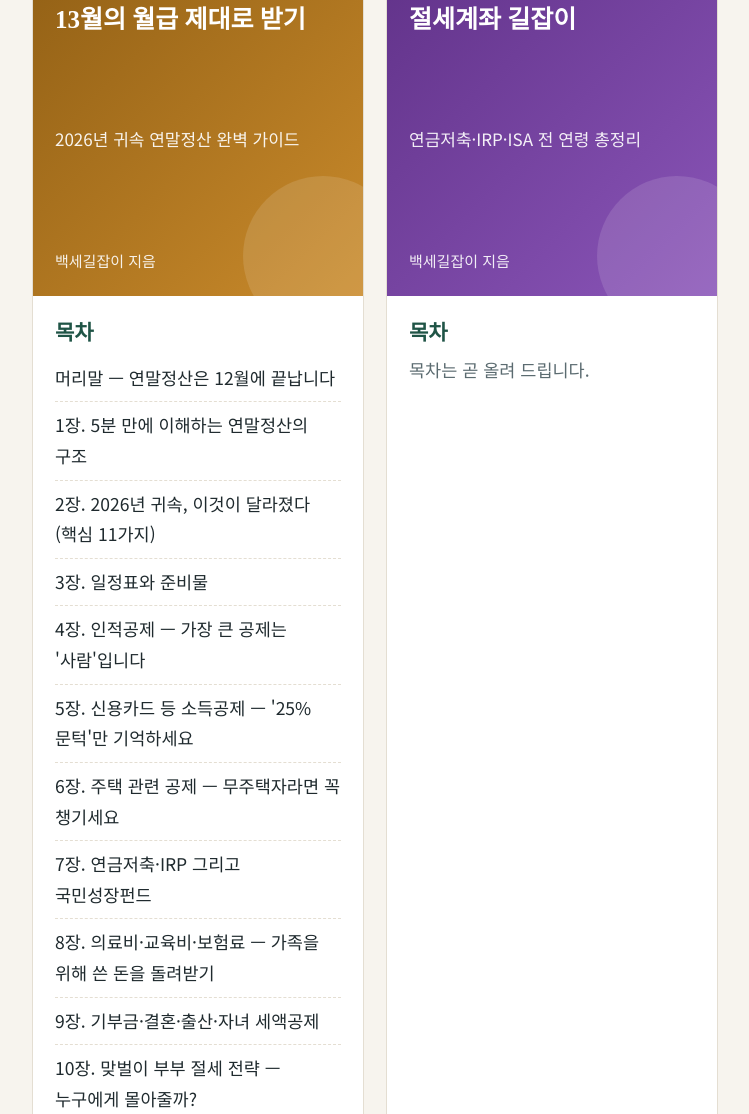
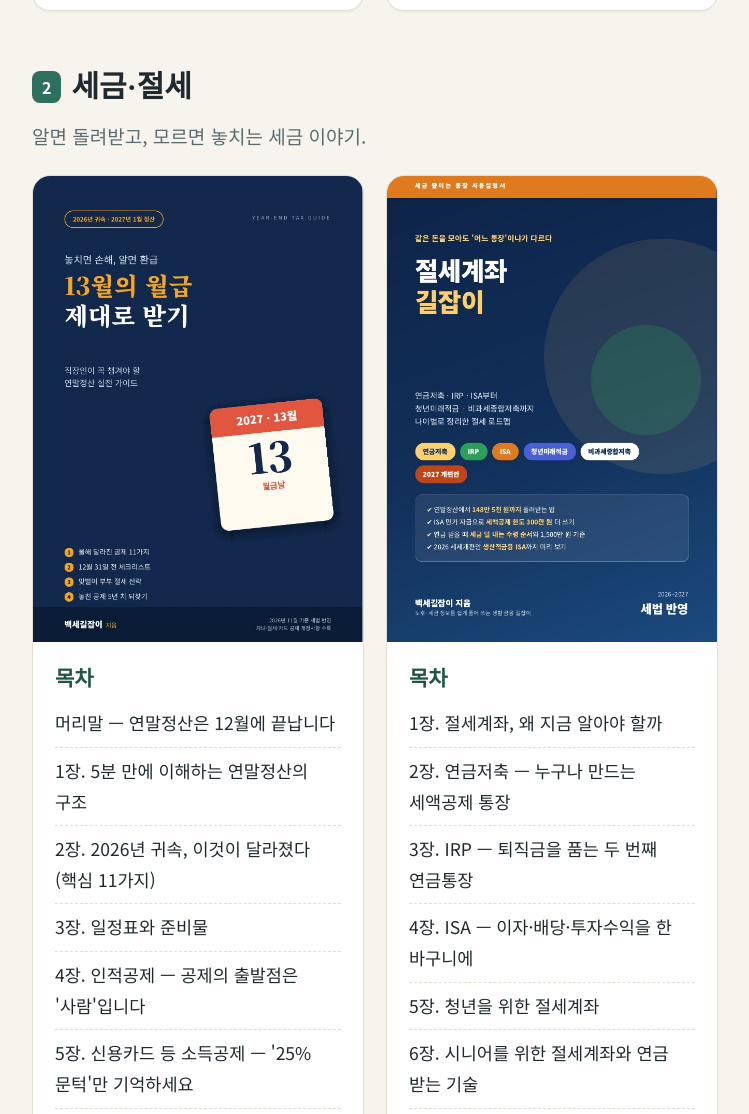
Before and after one commit to limjongtaek19-collab/limjongtaek19-collab.github.io, a plain HTML site: page ebooks/index.html in a window 1280 px wide. Shown: the part 1686-2800 px from the top of the page, without its empty margins (88-837 px from the left). Drawn offline with Linux system fonts and the light colour scheme.

Commit message:
전자책 9권 실제 표지·목차 반영
Co-Authored-By: Claude Opus 5.5 <noreply@anthropic.com>
Claude-Session: https://claude.ai/code/session_014ib7JZyiQmfar1AMVHQavf

```diff
--- a/ebooks/index.html
+++ b/ebooks/index.html
@@ -170,42 +170,228 @@ const CATEGORIES = [
 ];
 
 const BOOKS = [
-  { cat:"pension", color:"c1", tag:"주택연금",
-    title:"집 한 채로 평생 월급 받기", subtitle:"2026 개정 주택연금 총정리 가이드", author:"백세길잡이", img:"../images/ebook-cover.jpg",
-    desc:"내 집에 살면서 매달 연금을 받는 주택연금, 가입부터 수령까지 한 권에 담았습니다.",
-    points:["가입 조건과 예상 월 수령액","2026년 달라진 제도","가입 전 꼭 따져볼 점"], kmong:"" },
-  { cat:"pension", color:"c2", tag:"연금 설계",
-    title:"연금 4층 집짓기", subtitle:"국민·퇴직·개인·주택연금으로 평생 월급 만들기", author:"백세길잡이",
-    desc:"네 가지 연금을 층층이 쌓아 노후 생활비를 만드는 방법을 알려 드립니다.",
-    points:["연금별 역할과 수령 전략","받는 시기와 세금 정리","나에게 맞는 조합 찾기"], kmong:"" },
-  { cat:"tax", color:"c3", tag:"연말정산",
-    title:"13월의 월급 제대로 받기", subtitle:"2026년 귀속 연말정산 완벽 가이드", toc:["머리말 — 연말정산은 12월에 끝납니다","1장. 5분 만에 이해하는 연말정산의 구조","2장. 2026년 귀속, 이것이 달라졌다 (핵심 11가지)","3장. 일정표와 준비물","4장. 인적공제 — 가장 큰 공제는 '사람'입니다","5장. 신용카드 등 소득공제 — '25% 문턱'만 기억하세요","6장. 주택 관련 공제 — 무주택자라면 꼭 챙기세요","7장. 연금저축·IRP 그리고 국민성장펀드","8장. 의료비·교육비·보험료 — 가족을 위해 쓴 돈을 돌려받기","9장. 기부금·결혼·출산·자녀 세액공제","10장. 맞벌이 부부 절세 전략 — 누구에게 몰아줄까?","11장. 12월 31일 전에 끝내야 할 체크리스트","12장. 자주 하는 실수 7가지와 놓친 공제 되찾기","부록. 한눈에 보는 2026년 귀속 공제 요약표","맺음말"], author:"백세길잡이",
-    desc:"놓치기 쉬운 공제 항목과 환급을 늘리는 요령을 차근차근 정리했습니다.",
-    points:["올해 바뀐 공제 항목","항목별 공제 체크리스트","자주 하는 실수 바로잡기"], kmong:"" },
-  { cat:"tax", color:"c4", tag:"절세계좌",
-    title:"절세계좌 길잡이", subtitle:"연금저축·IRP·ISA 전 연령 총정리", author:"백세길잡이",
-    desc:"사회초년생부터 은퇴자까지, 나이에 맞게 절세계좌를 고르고 굴리는 법.",
-    points:["계좌별 세제 혜택 비교","연령대별 활용 전략","중도 인출·해지 주의사항"], kmong:"" },
-  { cat:"invest", color:"c5", tag:"배당ETF",
-    title:"은퇴대비 배당ETF 투자", subtitle:"커버드콜 4총사와 7:3 인출 설계", author:"바람이 전하는 말",
-    desc:"매달 배당이 들어오는 ETF로 은퇴 후 현금흐름을 만드는 실전 설계서입니다.",
-    points:["커버드콜 ETF 4종 비교","7:3 인출 설계 방법","투자 위험과 대비책"], kmong:"" },
-  { cat:"health", color:"c6", tag:"건강검진",
-    title:"건강검진 해독가이드", subtitle:"검진표 숫자가 말해 주는 내 몸", author:"백세길잡이",
-    desc:"받아 놓고 그냥 넘기던 건강검진 결과표, 항목별로 쉽게 읽는 법을 알려 드립니다.",
-    points:["주요 수치의 정상 범위","주의·재검 판정의 의미","결과에 따라 챙길 생활습관"], kmong:"" },
-  { cat:"health", color:"c7", tag:"보험",
-    title:"보험가입 체크포인트", subtitle:"가입 전 사전점검부터 보험금 청구까지", author:"백세길잡이",
-    desc:"지인 권유로 잘 모르고 가입한 보험, 이제 꼼꼼히 점검하고 제대로 청구하세요.",
-    points:["꼭 필요한 보험 사전점검","가입 시 확인할 약관 항목","보험금 청구 요령과 실제 경험담"], kmong:"" },
-  { cat:"culture", color:"c8", tag:"중국차",
-    title:"중국차 입문", subtitle:"인사동에서 시작하는 차 한 잔", author:"백세길잡이",
-    desc:"녹차부터 보이차까지, 처음 차를 즐기는 분을 위한 친절한 안내서입니다.",
-    points:["6대 차 종류와 맛의 차이","도구와 우리는 법","인사동 차 전문점 이야기"], kmong:"" },
-  { cat:"culture", color:"c9", tag:"서울 산책",
-    title:"인사동·익선동 산책", subtitle:"갤러리·카페·궁궐·명륜당", author:"백세길잡이",
-    desc:"오래 드나든 사람이 알려 주는 인사동과 익선동, 그리고 주변 궁궐 산책길.",
-    points:["갤러리와 전시 공간","익선동 한옥 카페","궁궐·유적과 성균관 명륜당"], kmong:"" }
+ {
+  "cat": "pension",
+  "color": "c1",
+  "tag": "",
+  "title": "집 한 채로 평생 월급 받기",
+  "subtitle": "2026 개정 주택연금 총정리 가이드",
+  "author": "백세길잡이",
+  "img": "../images/ebook-cover.jpg",
+  "toc": null,
+  "kmong": ""
+ },
+ {
+  "cat": "pension",
+  "color": "c1",
+  "tag": "",
+  "title": "연금 4층 집짓기",
+  "subtitle": "국민·퇴직·개인·주택연금 한 층씩 깊이 파헤치기",
+  "author": "백세길잡이",
+  "img": "../images/ebooks/pension4.jpg",
+  "toc": [
+   "이 책을 읽기 전에",
+   "1층 국민연금 — 평생 나오는 기초 공사",
+   "2층 퇴직연금 — 퇴직금을 연금으로 바꾸기",
+   "3층 개인연금 — 세금 돌려받으며 쌓는 층",
+   "4층 주택연금 — 집이 주는 월급",
+   "맺음말 · 확인처 · 참고 자료"
+  ],
+  "kmong": ""
+ },
+ {
+  "cat": "tax",
+  "color": "c1",
+  "tag": "",
+  "title": "13월의 월급 제대로 받기",
+  "subtitle": "2026년 귀속 연말정산 실전 가이드",
+  "author": "백세길잡이",
+  "img": "../images/ebooks/yearend.jpg",
+  "toc": [
+   "머리말 — 연말정산은 12월에 끝납니다",
+   "1장. 5분 만에 이해하는 연말정산의 구조",
+   "2장. 2026년 귀속, 이것이 달라졌다 (핵심 11가지)",
+   "3장. 일정표와 준비물",
+   "4장. 인적공제 — 공제의 출발점은 '사람'입니다",
+   "5장. 신용카드 등 소득공제 — '25% 문턱'만 기억하세요",
+   "6장. 주택 관련 공제 — 무주택자라면 꼭 챙기세요",
+   "7장. 연금저축·IRP와 국민성장펀드 — 12월에 환급액을 키우는 방법",
+   "8장. 의료비·교육비·보험료 — 가족을 위해 쓴 돈 돌려받기",
+   "9장. 기부금·결혼·출산·자녀 세액공제",
+   "10장. 맞벌이 부부 절세 전략 — 누구에게 몰아줄까?",
+   "11장. 12월 31일 전에 끝내야 할 체크리스트",
+   "12장. 자주 하는 실수 7가지와 놓친 공제 되찾기",
+   "13장. 사례로 보는 연말정산 — 세 가구 시뮬레이션",
+   "14장. 자주 묻는 질문 12가지",
+   "부록 1. 한눈에 보는 2026년 귀속 공제 요약표",
+   "부록 2. 우리 집 연말정산 점검표"
+  ],
+  "kmong": ""
+ },
+ {
+  "cat": "tax",
+  "color": "c1",
+  "tag": "",
+  "title": "절세계좌 길잡이",
+  "subtitle": "연금저축·IRP·ISA부터 청년미래적금·비과세종합저축까지",
+  "author": "백세길잡이",
+  "img": "../images/ebooks/taxaccount.jpg",
+  "toc": [
+   "1장. 절세계좌, 왜 지금 알아야 할까",
+   "2장. 연금저축 — 누구나 만드는 세액공제 통장",
+   "3장. IRP — 퇴직금을 품는 두 번째 연금통장",
+   "4장. ISA — 이자·배당·투자수익을 한 바구니에",
+   "5장. 청년을 위한 절세계좌",
+   "6장. 시니어를 위한 절세계좌와 연금 받는 기술",
+   "7장. 나이·상황별 절세계좌 로드맵",
+   "8장. 실전 시뮬레이션 — 네 가족의 절세계좌 설계",
+   "9장. 자주 묻는 질문과 흔한 실수 10가지",
+   "부록. 숫자 요약 · 용어 풀이 · 개편안 추적표 · 공식 창구 · ETF",
+   "부록 D. 2026 세제개편안 항목별 정리"
+  ],
+  "kmong": ""
+ },
+ {
+  "cat": "invest",
+  "color": "c1",
+  "tag": "",
+  "title": "은퇴대비 배당ETF 투자",
+  "subtitle": "100% 재투자에서 7:3 인출까지",
+  "author": "바람이 전하는 말",
+  "img": "../images/ebooks/dividend.jpg",
+  "toc": [
+   "프롤로그 · \"얼마나 벌까\"에서 \"얼마나 오래 살아갈까\"로",
+   "먼저 결론부터 · 한 장 요약",
+   "제1부 원리 — 1장 지금은 100% 재투자, 은퇴 후에는 7:3 · 2장 분배율과 총수익률은 서로 다른 숫자 · 3장 커버드콜, 상승 여력을 현금으로 바꾸는 선택",
+   "제2부 선택 — 4장 나의 커버드콜 4총사와 기대 분배율 · 5장 일반 ETF와 정직하게 비교하기",
+   "제3부 근거 — 6장 출범부터 보는 지수 기록 · 7장 최근 5년과 시장에 머무는 힘",
+   "제4부 실행 — 8장 은퇴 전, 100% 재투자 · 9장 은퇴 후, 7:3 인출 · 10장 10억원·5억원 30년 시뮬레이션 · 11장 시장이 계획과 다를 때 · 12장 절세계좌와 세후 인출 · 13장 생활에 맞춘 실행과 점검 · 14장 자주 묻는 질문 8가지",
+   "에필로그 · 시간과 원칙이 삶의 편이 되도록",
+   "부록 1 · 저자의 운용 기록 요약",
+   "부록 2 · 노후자금 설계 시뮬레이션 요약"
+  ],
+  "kmong": ""
+ },
+ {
+  "cat": "health",
+  "color": "c1",
+  "tag": "",
+  "title": "건강검진 해독가이드",
+  "subtitle": "숫자 하나, 판정 한 줄까지 내 몸의 성적표를 쉽게 읽는 법",
+  "author": "백세길잡이",
+  "img": "../images/ebooks/checkup.jpg",
+  "toc": [
+   "머리말",
+   "1장. 결과표 첫 장부터 읽기",
+   "2장. 신체계측 · 시력 · 청력",
+   "3장. 혈압",
+   "4장. 혈당과 당화혈색소",
+   "5장. 콜레스테롤 4총사",
+   "6장. 간기능 · AST · ALT · 감마지티피",
+   "7장. B형 · C형 간염 검사",
+   "8장. 콩팥 · 크레아티닌 · eGFR · 요단백",
+   "9장. 혈색소 · 백혈구 · 혈소판",
+   "10장. 소변검사 전체 읽기",
+   "11장. 흉부 X선 · 폐기능 검사",
+   "12장. 구강검진",
+   "13장. 마음 · 인지기능 · 노인 신체기능",
+   "14장. 대사증후군 자가 체크",
+   "15장. 암검진 결과 읽기",
+   "16장. 종합검진 추가 혈액검사",
+   "17장. 갑상선",
+   "18장. 전립선",
+   "19장. 각종 초음파 결과 총정리",
+   "20장. 심장 · 혈관 · 눈 · 뼈 검사",
+   "21장. 결과를 받은 뒤 할 일",
+   "부록 1. 한눈에 보는 수치 기준표",
+   "부록 2. 내 검진 기록표",
+   "부록 3. 결과표 약어 사전",
+   "부록 4. 나이별 검진 체크리스트",
+   "부록 5. 국가건강검진 이용 안내",
+   "부록 6. 실전 연습 — 가상의 결과표 한 장 읽기"
+  ],
+  "kmong": ""
+ },
+ {
+  "cat": "health",
+  "color": "c1",
+  "tag": "",
+  "title": "지인 따라 든 보험, 지금 점검하세요",
+  "subtitle": "보험 가입 체크포인트 가이드",
+  "author": "백세길잡이",
+  "img": "../images/ebooks/insurance.jpg",
+  "toc": [
+   "인사말",
+   "1장. 왜 '권유받아 든 보험'이 문제일까",
+   "2장. 꼭 필요한 보험부터 — 가입 전 사전점검",
+   "3장. 꼭 필요한 보험 자세히 — 뇌·심장·암 진단비",
+   "4장. 가입 전 꼭 확인할 10가지 체크포인트",
+   "5장. 서명하기 전, 서류와 절차 체크",
+   "6장. \"갈아타세요\"라는 말을 들었을 때",
+   "7장. 이미 가입했다면 — 되돌리는 3가지 권리",
+   "8장. 실손보험, 세대별로 알고 들자",
+   "9장. 내 보험 한 번에 찾고 점검하기",
+   "10장. 연령대별 점검 포인트",
+   "11장. 가입은 쉽고 청구는 어렵다 — 보험금 제대로 받는 법",
+   "부록 1. 한 장으로 보는 체크리스트",
+   "부록 2. 꼭 알아둘 보험 용어",
+   "부록 3. 도움받을 수 있는 곳"
+  ],
+  "kmong": ""
+ },
+ {
+  "cat": "culture",
+  "color": "c1",
+  "tag": "",
+  "title": "처음 만나는 중국차",
+  "subtitle": "차 한 잔으로 떠나는 여섯 빛깔 여행",
+  "author": "백세길잡이",
+  "img": "../images/ebooks/tea.jpg",
+  "toc": [
+   "들어가며 — 왜 지금 중국차인가",
+   "1장. 차나무 한 그루, 여섯 가지 빛깔",
+   "2장. 중국의 차 산지 — 차가 나는 땅을 따라",
+   "3장. 녹차 — 봄을 마시는 차",
+   "4장. 백차 — 손을 덜 댄 차",
+   "5장. 황차 — 귀한 막내",
+   "6장. 청차(우롱차) — 향의 왕국",
+   "7장. 홍차 — 중국이 원조인 붉은 차",
+   "8장. 흑차와 보이차 — 시간이 익히는 차",
+   "9장. 차 도구, 이것만 있으면 된다",
+   "10장. 맛있게 우리는 법",
+   "11장. 다도 예절 — 찻자리의 마음가짐",
+   "12장. 차 맛을 보는 법",
+   "13장. 차 보관법",
+   "14장. 처음 차를 살 때",
+   "15장. 차와 건강, 알고 마시자",
+   "16장. 서울 인사동 찻집 산책",
+   "부록 1. 첫 한 달 차 마시기 플랜",
+   "부록 2. 한눈에 보는 중국차 용어 사전"
+  ],
+  "kmong": ""
+ },
+ {
+  "cat": "culture",
+  "color": "c1",
+  "tag": "",
+  "title": "인사동·익선동·청계천 걸어서 만나는 서울의 시간",
+  "subtitle": "서울 도심 하루 산책 가이드 · 증보판",
+  "author": "백세길잡이",
+  "img": "../images/ebooks/seoulwalk.jpg",
+  "toc": [
+   "들어가며 — 이 동네와 맺은 인연",
+   "떠나기 전에 — 산책 준비와 이 책 사용법",
+   "1부 인사동 — 1. 이름과 역사 · 2. 인사동길 걷기 · 3. 갤러리 산책 · 4. 지금 볼 만한 전시 · 5. 찻집과 쉼터",
+   "익선동 — 6. 100년 된 한옥 골목 · 7. 익선동 카페·빵집 12곳 · 8. 골목 즐기는 법",
+   "청계천 — 9. 600년 변천사 · 10. 청계광장에서 청계천박물관까지 · 11. 다리와 청계8경 · 12. 주변 명소 · 13. 주변 먹거리 · 14. 사계절·새·밤",
+   "고궁과 명소 — 15. 경복궁 · 16. 창덕궁 · 17. 창경궁 · 18. 운현궁 · 19. 종묘·탑골공원·조계사 · 20. 성균관 명륜당",
+   "관광의 빛과 그림자 — 21. 숫자로 보는 관광 붐 · 22. 관광객 증가의 원인 · 23. 오버투어리즘과 젠트리피케이션 · 24. 동네별 대책 · 25. 세계의 대응과 우리 동네의 내일",
+   "26. 추천 코스 5가지",
+   "27. 관람 정보 한눈에 보기",
+   "28. 자주 묻는 질문"
+  ],
+  "kmong": ""
+ }
 ];
 
 function esc(s){return String(s).replace(/[&<>"]/g,c=>({"&":"&amp;","<":"&lt;",">":"&gt;",'"':"&quot;"}[c]));}
```
Also changed, not shown: images/ebooks/checkup.jpg (added), images/ebooks/dividend.jpg (added), images/ebooks/insurance.jpg (added), images/ebooks/pension4.jpg (added), images/ebooks/seoulwalk.jpg (added), images/ebooks/taxaccount.jpg (added), images/ebooks/tea.jpg (added), images/ebooks/yearend.jpg (added).
